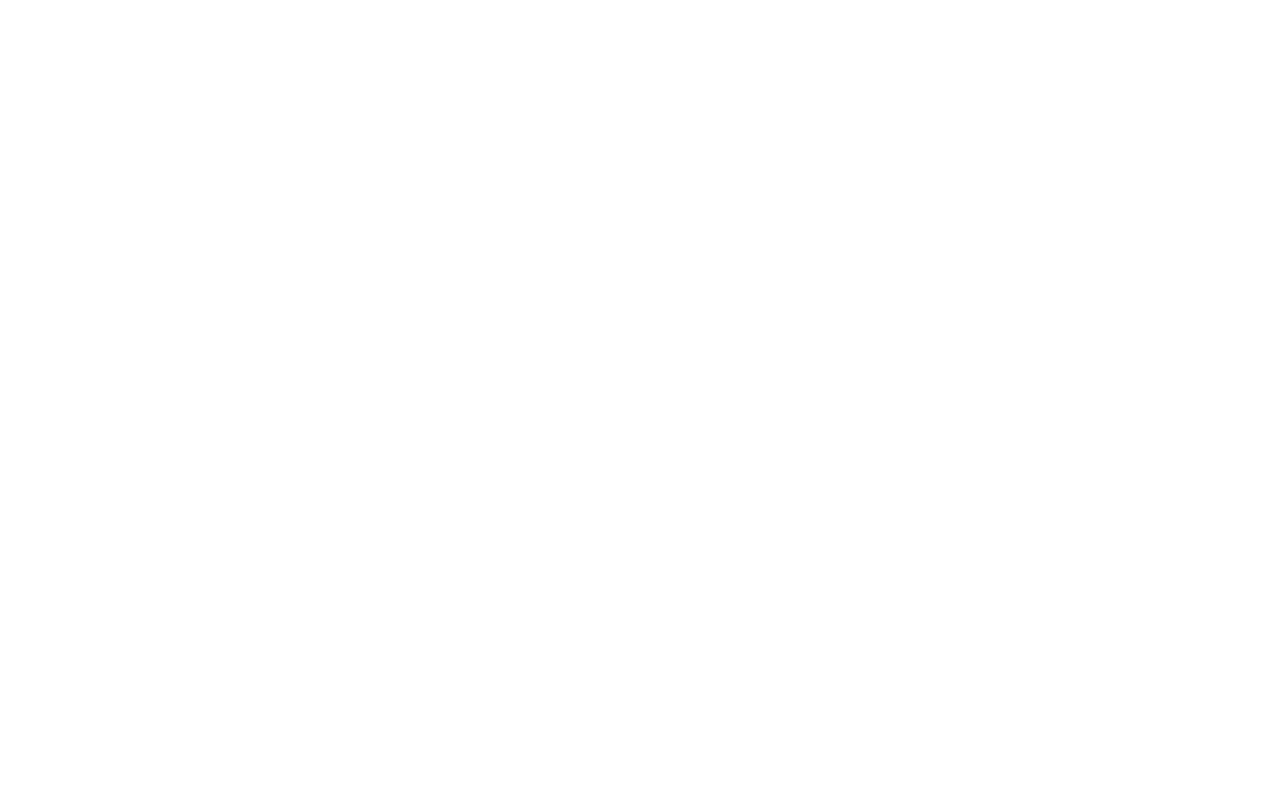
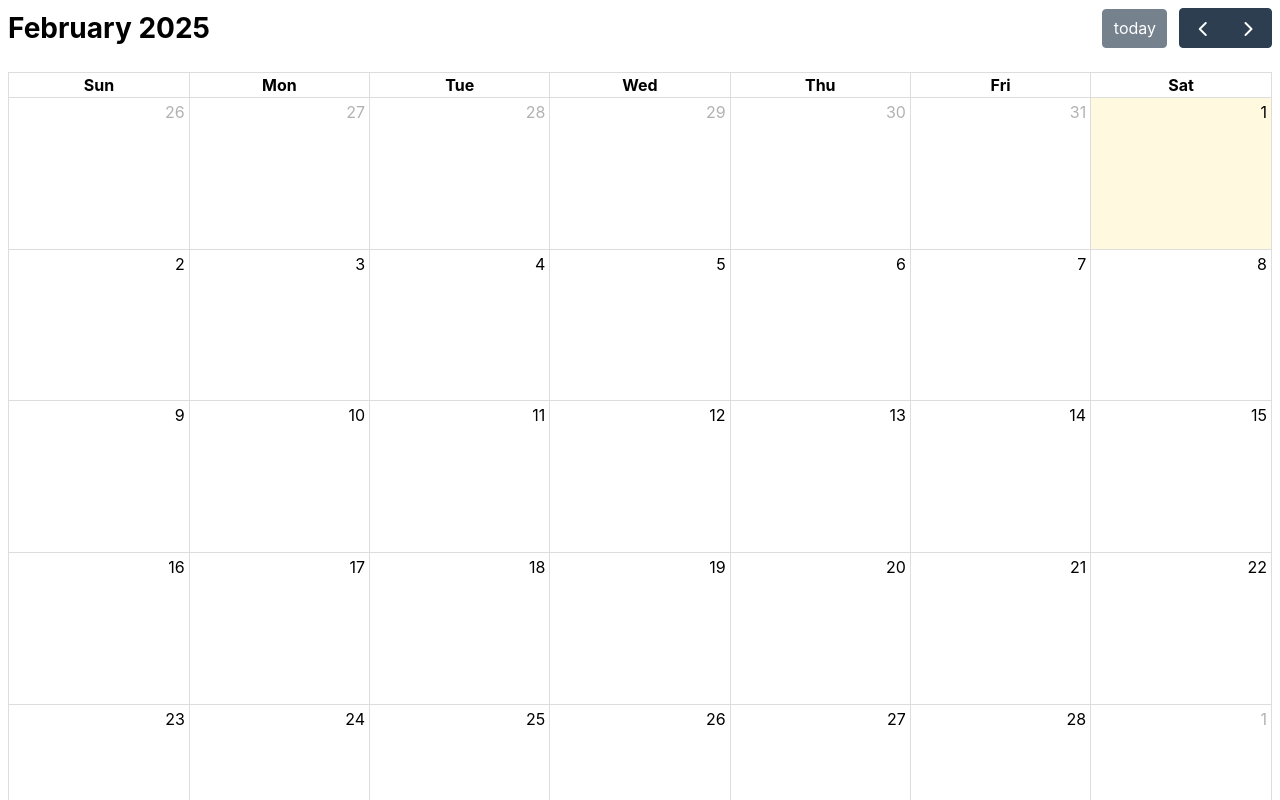
Before and after one commit to adigowda/signoz-assignment, a React (Vite) app: page / in a window 1280 px wide. Shown: the top 800 px of the page. Built offline with nearby package versions, Linux system fonts and the light colour scheme.

Commit message:
feat: integrate FullCalendar

```diff
--- a/package.json
+++ b/package.json
@@ -10,6 +10,9 @@
     "preview": "vite preview"
   },
   "dependencies": {
+    "@fullcalendar/core": "^6.1.15",
+    "@fullcalendar/daygrid": "^6.1.15",
+    "@fullcalendar/react": "^6.1.15",
     "react": "^18.3.1",
     "react-dom": "^18.3.1"
   },
--- a/src/App.tsx
+++ b/src/App.tsx
@@ -1,7 +1,12 @@
 import "./App.css";
+import { Calendar } from "./components/Calendar/Calendar";
 
 function App() {
-  return <></>;
+  return (
+    <>
+      <Calendar />
+    </>
+  );
 }
 
 export default App;
--- /dev/null
+++ b/src/components/Calendar/Calendar.tsx
@@ -0,0 +1,13 @@
+import FullCalendar from "@fullcalendar/react";
+import dayGridPlugin from "@fullcalendar/daygrid";
+
+export function Calendar(): JSX.Element {
+  return (
+    <div>
+      <FullCalendar
+        plugins={[dayGridPlugin]}
+        initialView="dayGridMonth"
+      />
+    </div>
+  );
+}
```
Also changed, not shown: 1 other file (tests, documents, lock files or other folders).
